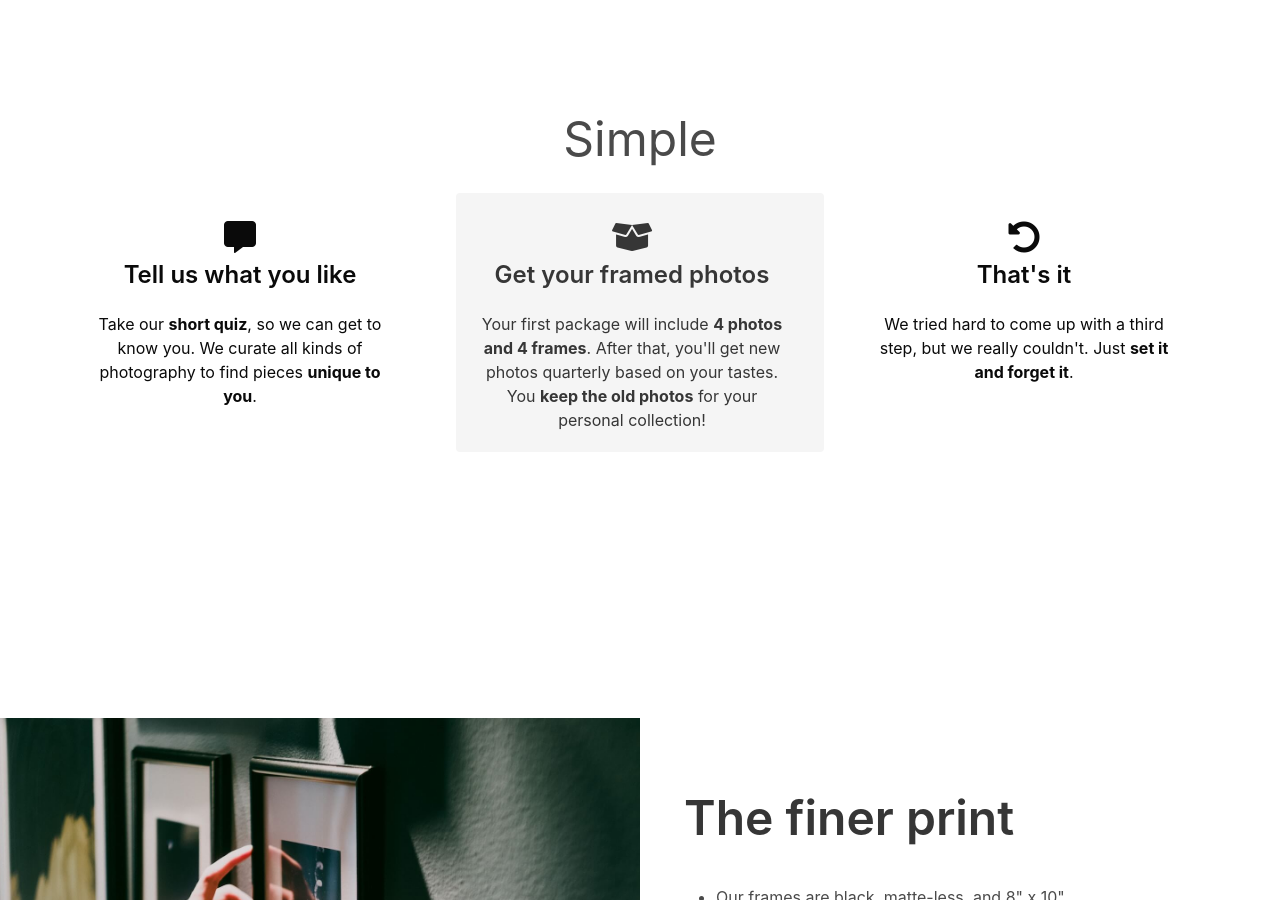
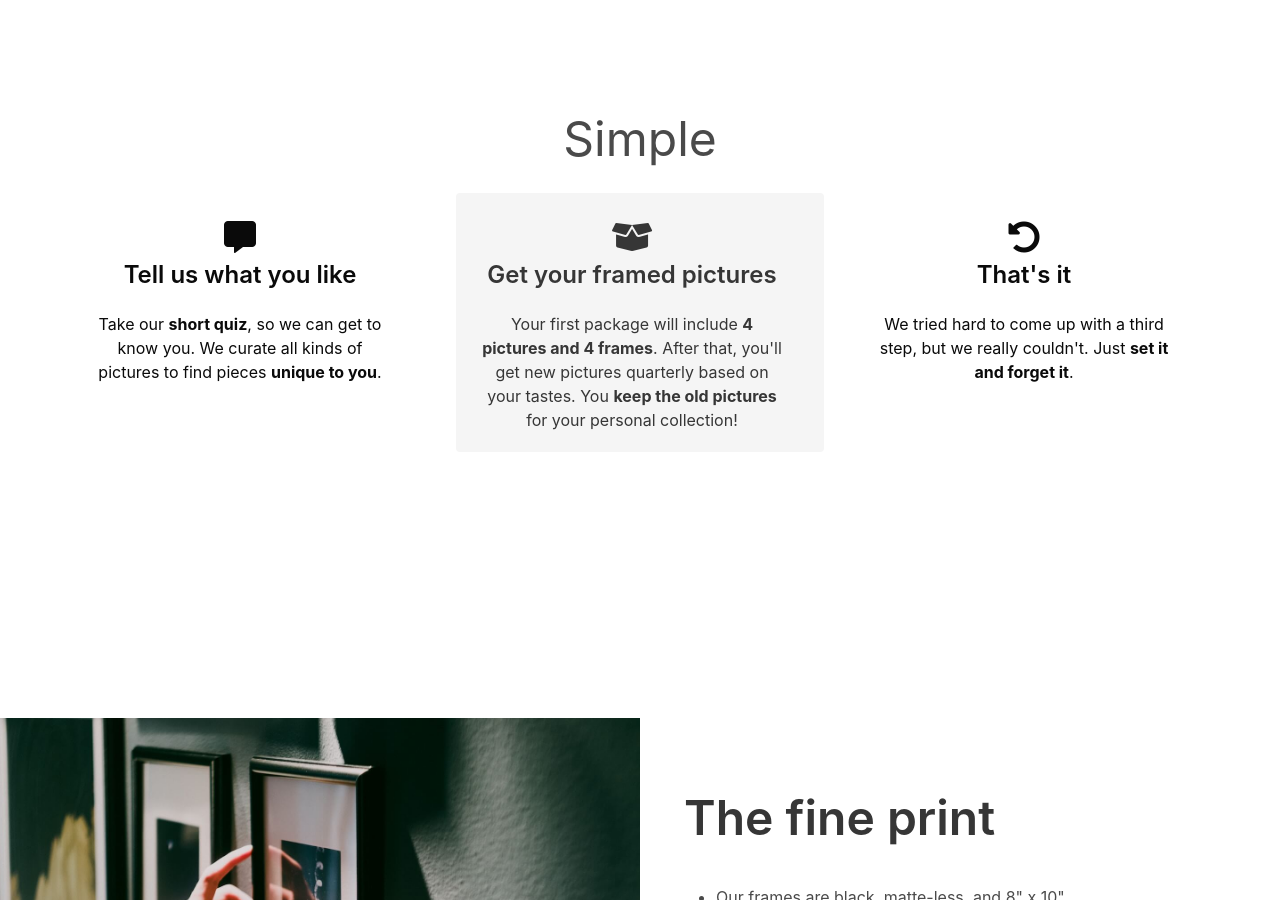
Before and after one commit to kofigumbs/apples-for-dinner, a Jekyll site: the page built from index.html, in a window 1280 px wide and 900 px high, scrolled down 1070 px. Built offline with Jekyll 4.4.1, drawn with Linux system fonts in a browser that asks for light colours; nearby versions of some CDN libraries; comment, search, counter and statistics services are not loaded.

```diff
--- a/index.html
+++ b/index.html
@@ -47,18 +47,18 @@ styles: |
             <h3 class="title is-4">Tell us what you like</h3>
             <p>
               Take our <strong>short quiz</strong>, so we can get to know you.
-              We curate all kinds of photography to find pieces <strong>unique to you</strong>.
+              We curate all kinds of pictures to find pieces <strong>unique to you</strong>.
             </p>
           </div>
         </div>
         <div class="column">
           <div class="notification is-light">
             <span class="icon is-large"><i class="fas fa-box-open fa-2x"></i></span>
-            <h3 class="title is-4">Get your framed photos</h3>
+            <h3 class="title is-4">Get your framed pictures</h3>
             <p>
-              Your first package will include <strong>4 photos and 4 frames</strong>.
-              After that, you'll get new photos quarterly based on your tastes.
-              You <strong>keep the old photos</strong> for your personal collection!
+              Your first package will include <strong>4 pictures and 4 frames</strong>.
+              After that, you'll get new pictures quarterly based on your tastes.
+              You <strong>keep the old pictures</strong> for your personal collection!
             </p>
           </div>
         </div>
@@ -79,9 +79,10 @@ styles: |
 
 <section class="columns">
   <div class="column is-half banner-image"></div>
+  <br>
   <div class="column is-half">
     <div class="banner-text vcenter">
-      <h2 class="title is-1">The finer print</h2>
+      <h2 class="title is-1">The fine print</h2>
       <div class="content">
         <ul>
           <li>Our frames are black, matte-less, and 8" x 10"</li>
```
Also changed, not shown: _includes/profile-option.html (added, +17 -0 lines), profile.html (+26 -6 lines).
